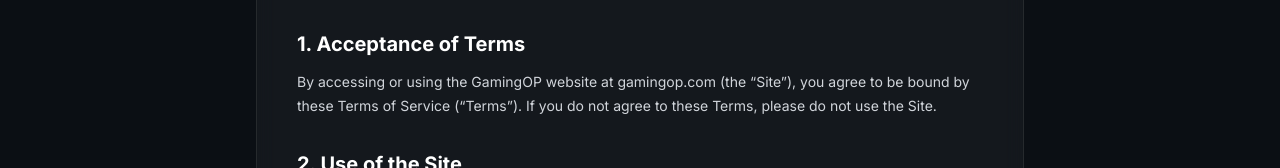
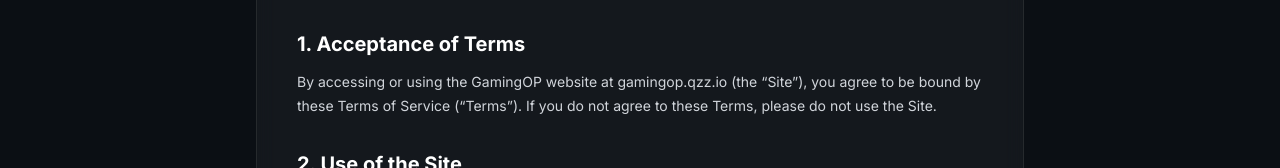
Before and after one commit to GamingOP69/Website, a Next.js app: page /terms in a window 1280 px wide. Shown: the part 329-497 px from the top of the page. Built offline with nearby package versions, Linux system fonts and the light colour scheme.

Commit message:
Update site URL in terms of service

```diff
--- a/app/terms/page.tsx
+++ b/app/terms/page.tsx
@@ -22,7 +22,7 @@
           </div>
 
           <Section title="1. Acceptance of Terms">
-            <p>By accessing or using the GamingOP website at gamingop.com (the &ldquo;Site&rdquo;), you agree to be bound by these Terms of Service (&ldquo;Terms&rdquo;). If you do not agree to these Terms, please do not use the Site.</p>
+            <p>By accessing or using the GamingOP website at gamingop.qzz.io (the &ldquo;Site&rdquo;), you agree to be bound by these Terms of Service (&ldquo;Terms&rdquo;). If you do not agree to these Terms, please do not use the Site.</p>
           </Section>
 
           <Section title="2. Use of the Site">
```
